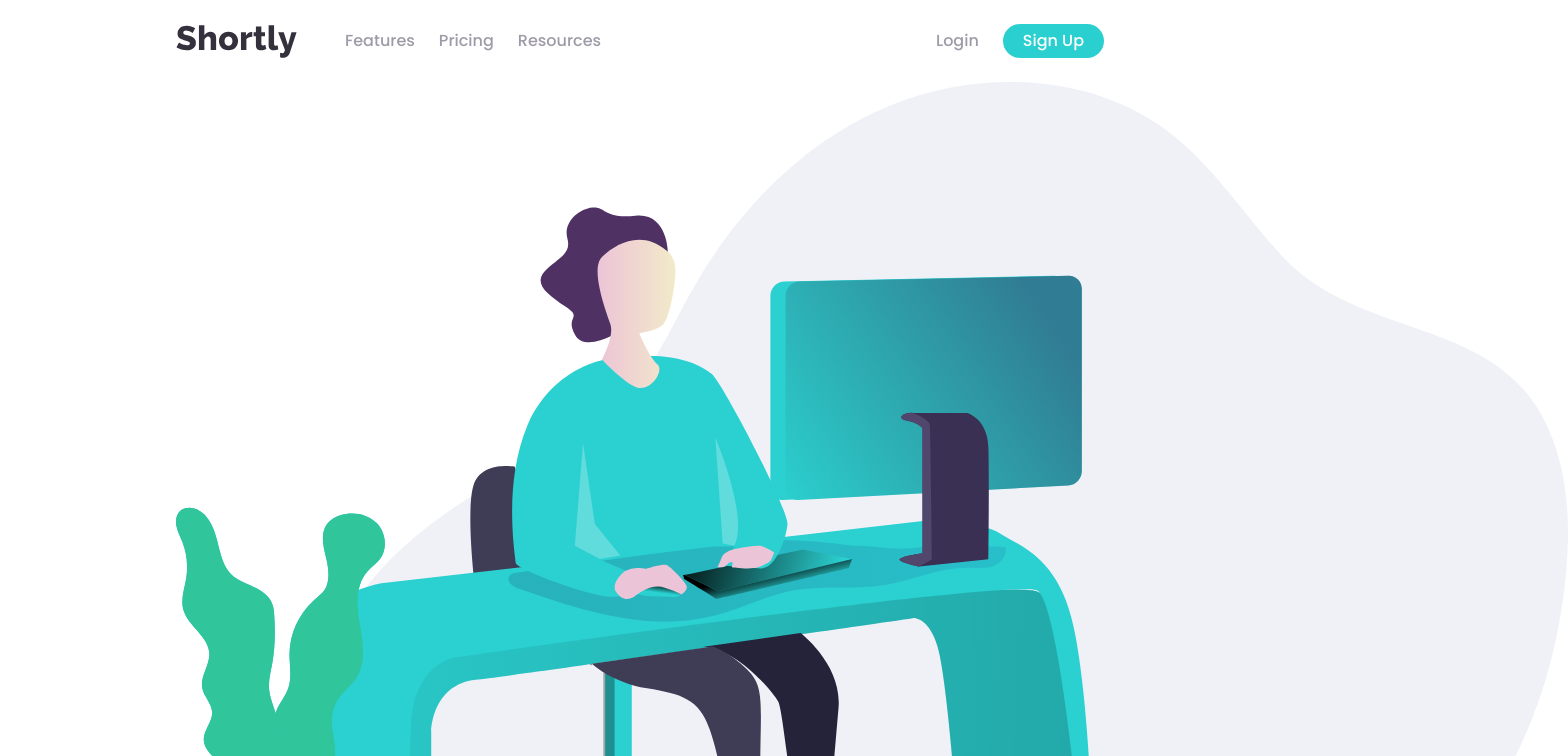
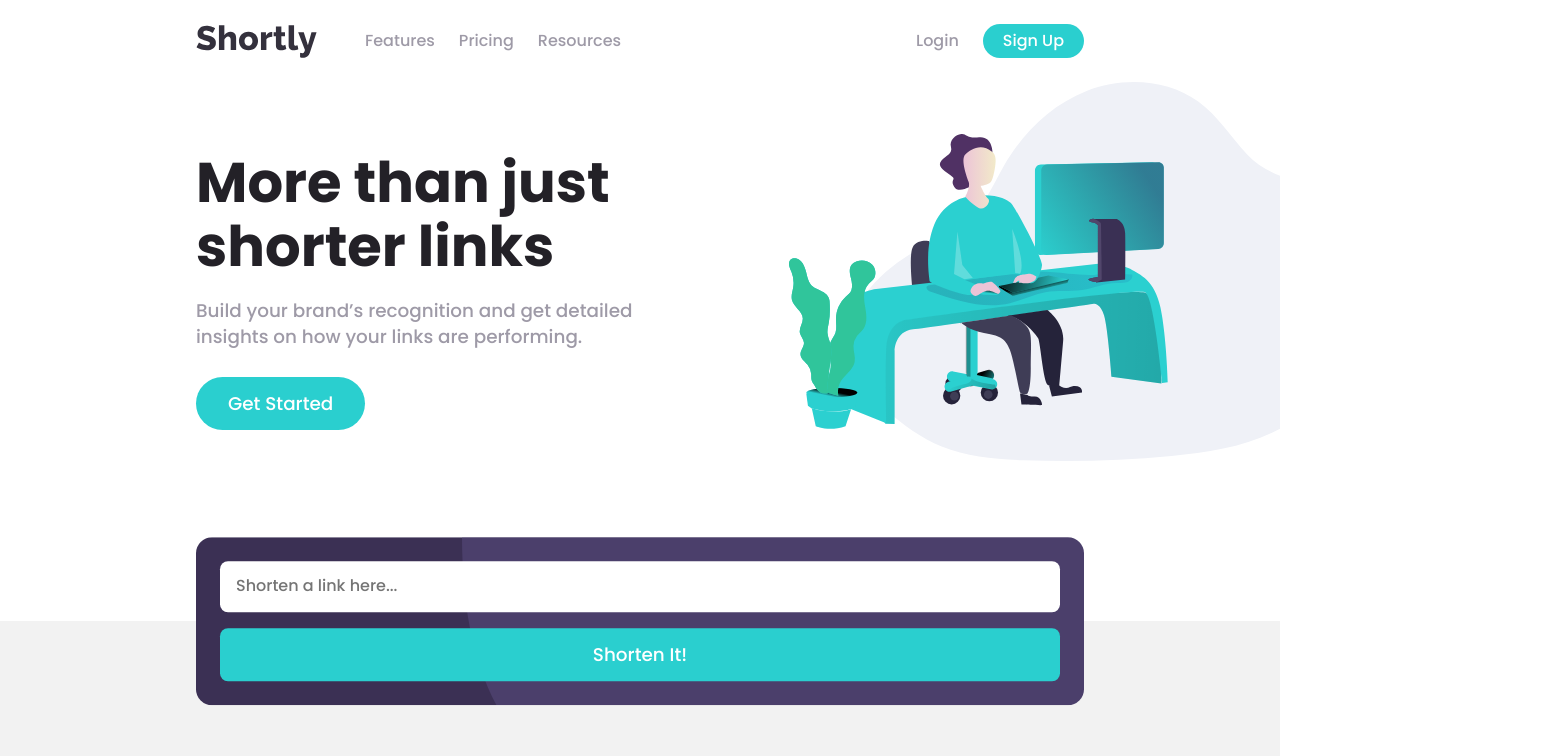
Before and after one commit to Naithcots/shortly, a React (Vite) app: page / in a window 1280 px wide. Shown: the top 756 px of the page, 1568 px wide, since content can reach past the window. Built offline with nearby package versions, Linux system fonts and the light colour scheme.

Commit message:
Add desktop hero, fix wrapper

```diff
--- a/src/components/Button/Button.module.css
+++ b/src/components/Button/Button.module.css
@@ -9,4 +9,6 @@
 
   color: #fff;
   background-color: var(--cyan);
+
+  cursor: pointer;
 }
--- a/src/components/Hero/Hero.module.css
+++ b/src/components/Hero/Hero.module.css
@@ -1,6 +1,3 @@
-.container {
-}
-
 .image {
   width: 150%;
 }
@@ -12,12 +9,31 @@
 .title {
   margin-bottom: 0;
   font-size: 2.5rem;
+  font-size: clamp(2.5rem, 6vw, 3.5rem);
 }
 
 .description {
   margin-bottom: 1.65rem;
-
   font-size: 1.15rem;
-  line-height: 2ch;
+  line-height: 2.25ch;
   color: var(--grayish-violet);
 }
+
+@media screen and (min-width: 45em) {
+  .container {
+    display: grid;
+    grid-template-columns: 65% auto;
+    align-items: center;
+    gap: 1rem;
+  }
+
+  .content {
+    max-width: 50ch;
+    text-align: left;
+  }
+
+  .image {
+    width: 45vw;
+    order: 2;
+  }
+}
--- a/src/components/Wrapper/Wrapper.module.css
+++ b/src/components/Wrapper/Wrapper.module.css
@@ -3,3 +3,9 @@
   padding-inline: 1rem;
   max-width: 60em;
 }
+
+@media screen and (min-width: 45em) {
+  .wrapper {
+    padding-inline: 2.25rem;
+  }
+}
--- a/src/index.css
+++ b/src/index.css
@@ -13,6 +13,10 @@
   box-sizing: border-box;
 }
 
+html, body {
+  overflow-x: hidden;
+}
+
 body {
   font-family: "Poppins", sans-serif;
   color: var(--very-dark-violet);
```
